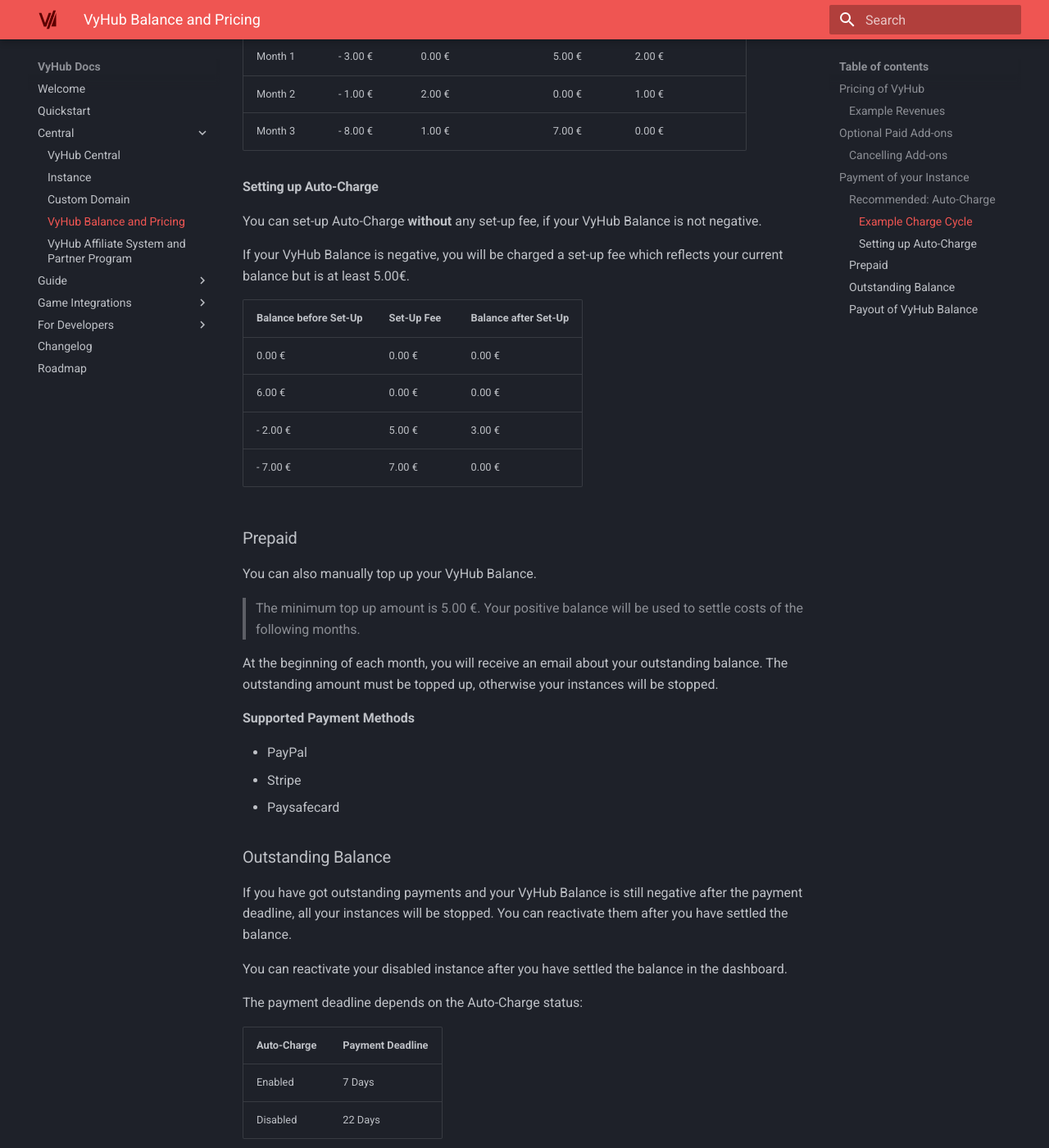
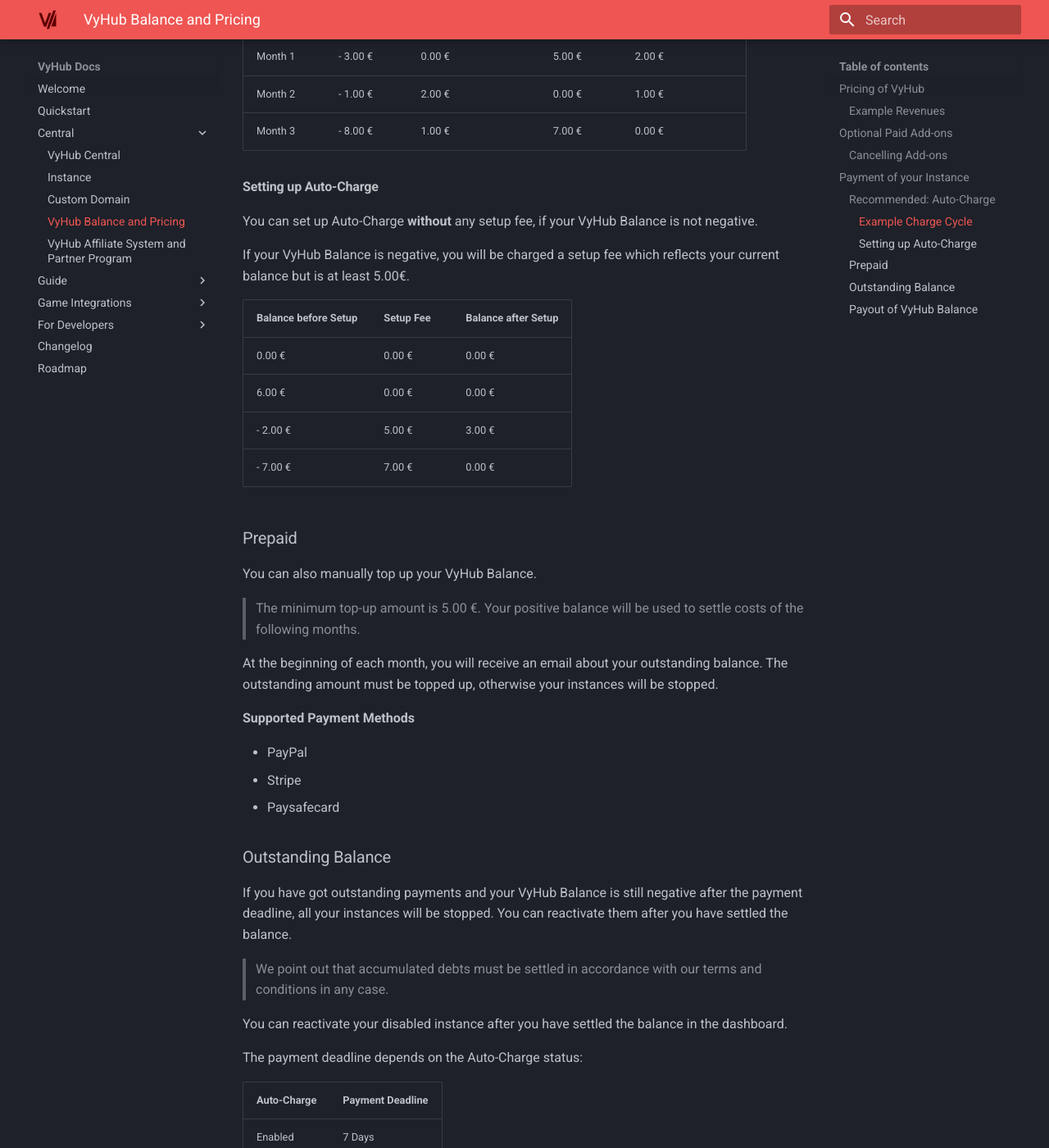
Before and after one commit to nyx-project/vyhub-documentation, an MkDocs documentation site: the page built from docs/central/account.md, in a window 1280 px wide and 1400 px high, scrolled down 2157 px. Shown: the whole window at 82% size. Built offline with MkDocs 1.6.1 and Material for MkDocs 9.7.7, drawn with Linux system fonts in a browser that asks for light colours; the version menu is left out.

Commit message:
Small account improvements

```diff
--- a/docs/central/account.md
+++ b/docs/central/account.md
@@ -78,22 +78,22 @@
 
 #### Setting up Auto-Charge
 
-You can set-up Auto-Charge **without** any set-up fee, if your VyHub Balance is not negative.
+You can set up Auto-Charge **without** any setup fee, if your VyHub Balance is not negative.
 
-If your VyHub Balance is negative, you will be charged a set-up fee which reflects your current balance but is at least 5.00€.
+If your VyHub Balance is negative, you will be charged a setup fee which reflects your current balance but is at least 5.00€.
 
-| Balance before Set-Up | Set-Up Fee | Balance after Set-Up |
-|-----------------------|------------|----------------------|
-| 0.00 €                    | 0.00 €         | 0.00 €       |
-| 6.00 €                    | 0.00 €         | 0.00 €       |
-| - 2.00 €                   | 5.00 €         | 3.00 €       |
-| - 7.00 €                   | 7.00 €         | 0.00 €       |
+| Balance before Setup | Setup Fee | Balance after Setup |
+|----------------------|-----------|---------------------|
+| 0.00 €               | 0.00 €    | 0.00 €              |
+| 6.00 €               | 0.00 €    | 0.00 €              |
+| - 2.00 €             | 5.00 €    | 3.00 €              |
+| - 7.00 €             | 7.00 €    | 0.00 €              |
 
 ### Prepaid
 
 You can also manually top up your VyHub Balance.
 
-> The minimum top up amount is 5.00 €. Your positive balance will be used to settle costs of the following months.
+> The minimum top-up amount is 5.00 €. Your positive balance will be used to settle costs of the following months.
 
 At the beginning of each month, you will receive an email about your outstanding balance. The outstanding amount must be topped up, otherwise your instances will be stopped.
 
@@ -107,6 +107,8 @@
 
 If you have got outstanding payments and your VyHub Balance is still negative after the payment deadline, all your instances will be stopped. You can reactivate
 them after you have settled the balance.
+
+> We point out that accumulated debts must be settled in accordance with our terms and conditions in any case.
 
 You can reactivate your disabled instance after you have settled the balance in the dashboard.
 
```
